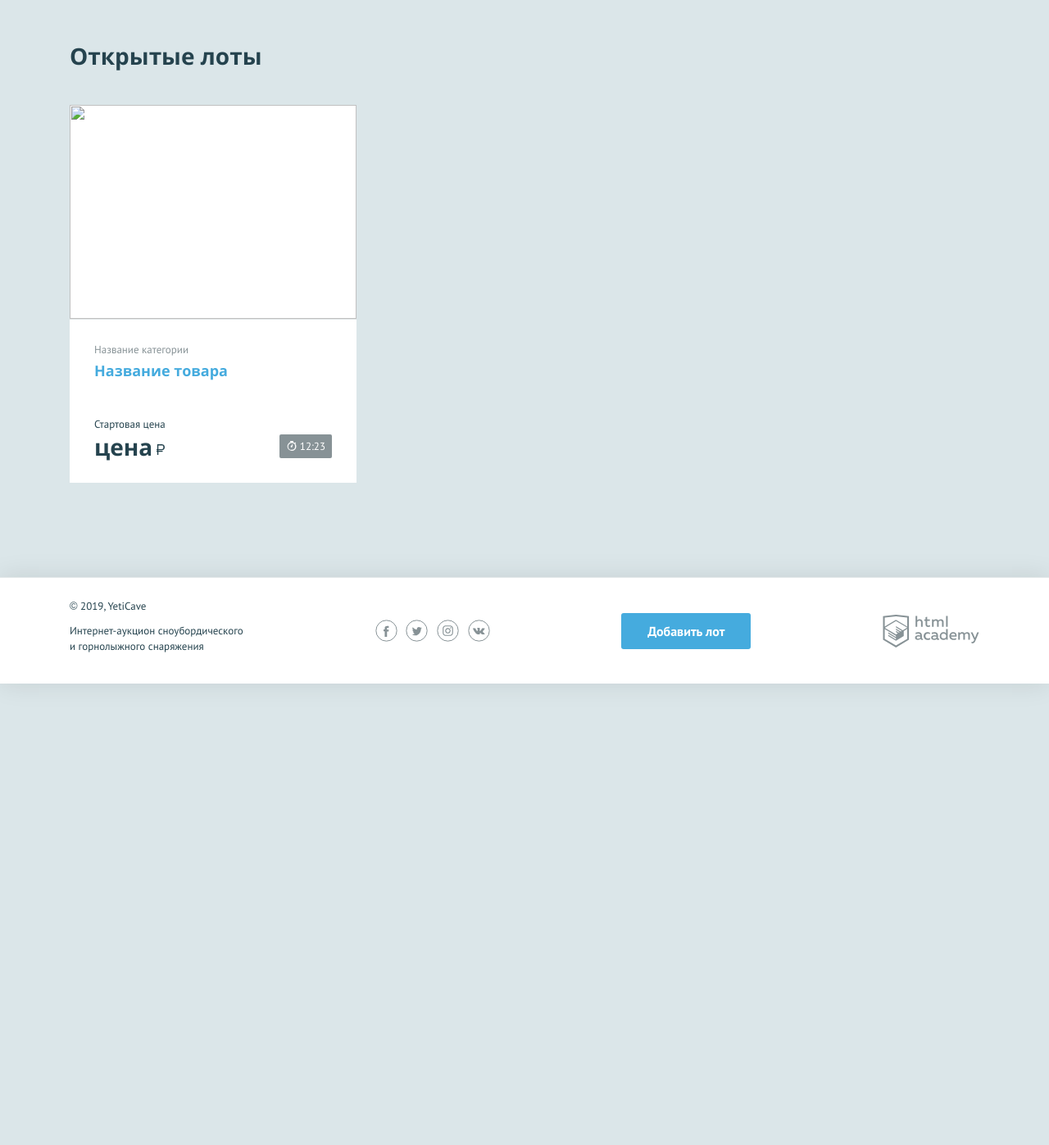
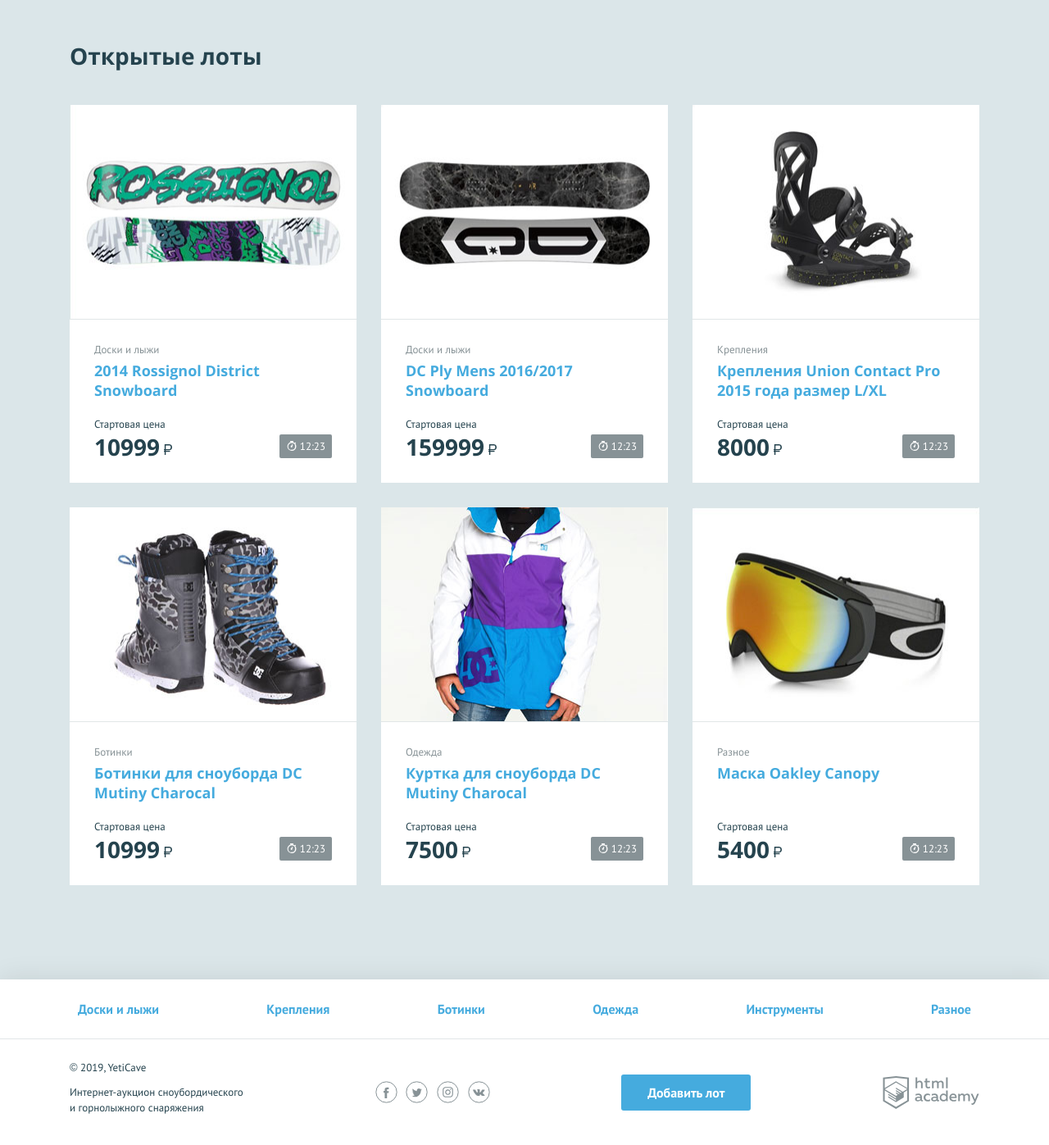
Before and after one commit to obulgakova/154978-yeticave-12, a PHP site: page / in a window 1280 px wide. Shown: the part 508-1905 px from the top of the page at 82% size. Before the commit the page ends 1342 px from the top, so only its background shows below. Run offline with PHP 8.4, Linux system fonts and the light colour scheme.

Commit message:
Итерируем по массивам

```diff
--- a/index.php
+++ b/index.php
@@ -4,8 +4,8 @@
 $user_name = 'Оксана';
 
 $nav_list = ["Доски и лыжи", "Крепления", "Ботинки", "Одежда", "Инструменты", "Разное"];
+$num_count = count($nav_list);
 $index = 0;
-$num_count = count($nav_list);
 
 $lots_list = [
     [
@@ -95,12 +95,14 @@
             <ul class="promo__list">
                 <!--заполните этот список из массива категорий-->
 
-                <?php while ($index < $num_count): ?>
+                <?php
+                while ($index < $num_count): ?>
                     <li class="promo__item promo__item--boards">
-                    <a class="promo__link" href="pages/all-lots.html"><?= $nav_list[$index];?></a>
+                        <a class="promo__link" href="pages/all-lots.html"><?= $nav_list[$index]; ?></a>
                     </li>
                     <?php $index = $index + 1; ?>
                 <?php endwhile; ?>
+
 
             </ul>
         </section>
@@ -110,17 +112,19 @@
             </div>
             <ul class="lots__list">
                 <!--заполните этот список из массива с товарами-->
+                <?php foreach ($lots_list as $key => $item): ?>
                     <li class="lots__item lot">
                         <div class="lot__image">
-                        <img src="" width="350" height="260" alt="">
+                            <img src="<?= $item['url']; ?>" width="350" height="260" alt="">
                         </div>
                         <div class="lot__info">
-                        <span class="lot__category">Название категории</span>
-                        <h3 class="lot__title"><a class="text-link" href="pages/lot.html">Название товара</a></h3>
+                            <span class="lot__category"><?= $item['category']; ?></span>
+                            <h3 class="lot__title"><a class="text-link" href="pages/lot.html"><?= $item['title']; ?></a>
+                            </h3>
                             <div class="lot__state">
                                 <div class="lot__rate">
                                     <span class="lot__amount">Стартовая цена</span>
-                                <span class="lot__cost">цена<b class="rub">р</b></span>
+                                    <span class="lot__cost"><?= $item['price']; ?><b class="rub">р</b></span>
                                 </div>
                                 <div class="lot__timer timer">
                                     12:23
@@ -128,6 +132,7 @@
                             </div>
                         </div>
                     </li>
+                <?php endforeach; ?>
             </ul>
         </section>
     </main>
@@ -137,16 +142,14 @@
     <nav class="nav">
         <ul class="nav__list container">
             <!--заполните этот список из массива категорий-->
-
-<!--            --><?php //while ($index < $num_count): ?>
-<!--                <li class="nav__item">-->
-<!--                    <a href="pages/all-lots.html">--><?//= $nav_list[$index];?><!--</a>-->
-<!--                </li>-->
-<!--                --><?php //$index = $index + 1; ?>
-<!--            --><?php //endwhile; ?>
-<!--            <li class="nav__item">-->
-<!--                <a href="pages/all-lots.html">dkdkdkkd</a>-->
-<!--            </li>-->
+            <?php
+            $index = 0;
+            while ($index < $num_count): ?>
+                <li class="nav__item">
+                    <a href="pages/all-lots.html"><?= $nav_list[$index]; ?></a>
+                </li>
+                <?php $index = $index + 1; ?>
+            <?php endwhile; ?>
 
         </ul>
     </nav>
```
Lines whose indentation alone changed are shown as unchanged.
